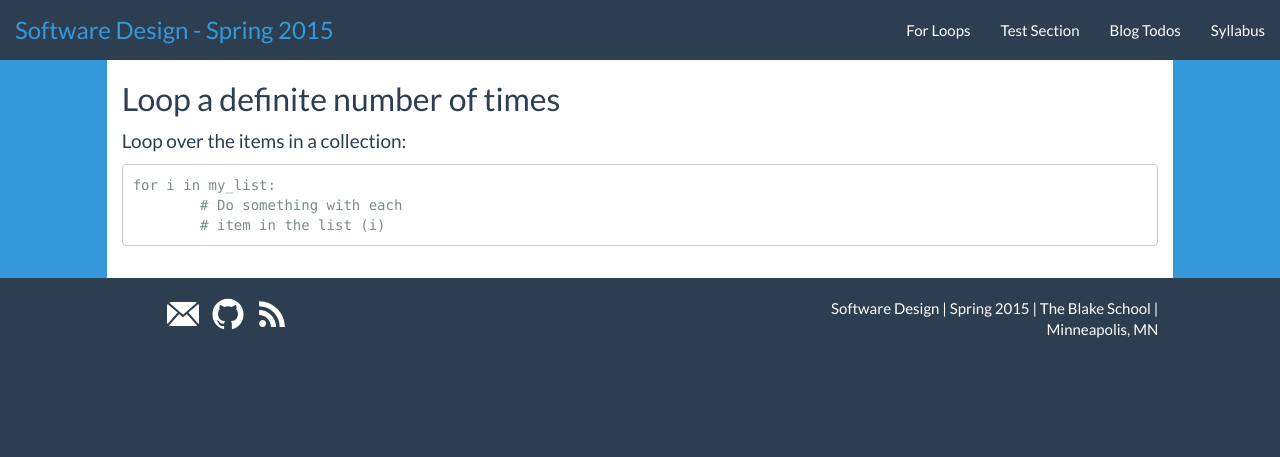
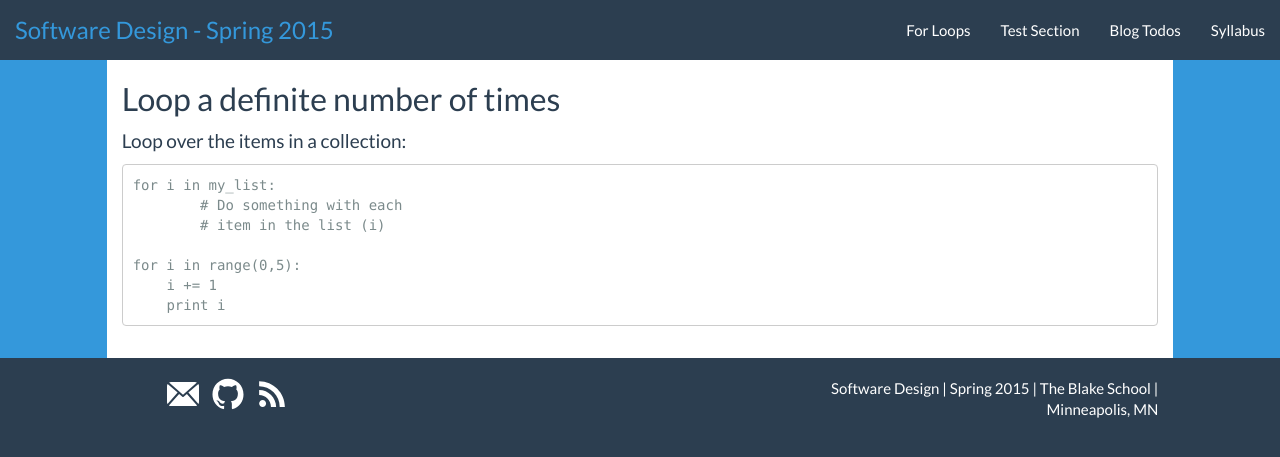
Before and after one commit to BlakeCS-Spring2015/blakecs-spring2015.github.io, a Jekyll site: the page built from ForLoops.md, in a window 1280 px wide. Shown: the top 457 px of the page. Built offline with Jekyll 4.4.1, drawn with Linux system fonts in a browser that asks for light colours; Markdown is read by kramdown in place of the engine named in the settings.

Commit message:
Added something

```diff
--- a/ForLoops.md
+++ b/ForLoops.md
@@ -11,3 +11,7 @@ Loop over the items in a collection:
 	for i in my_list:
 		# Do something with each
 		# item in the list (i)
+
+    for i in range(0,5):
+        i += 1
+        print i
```
